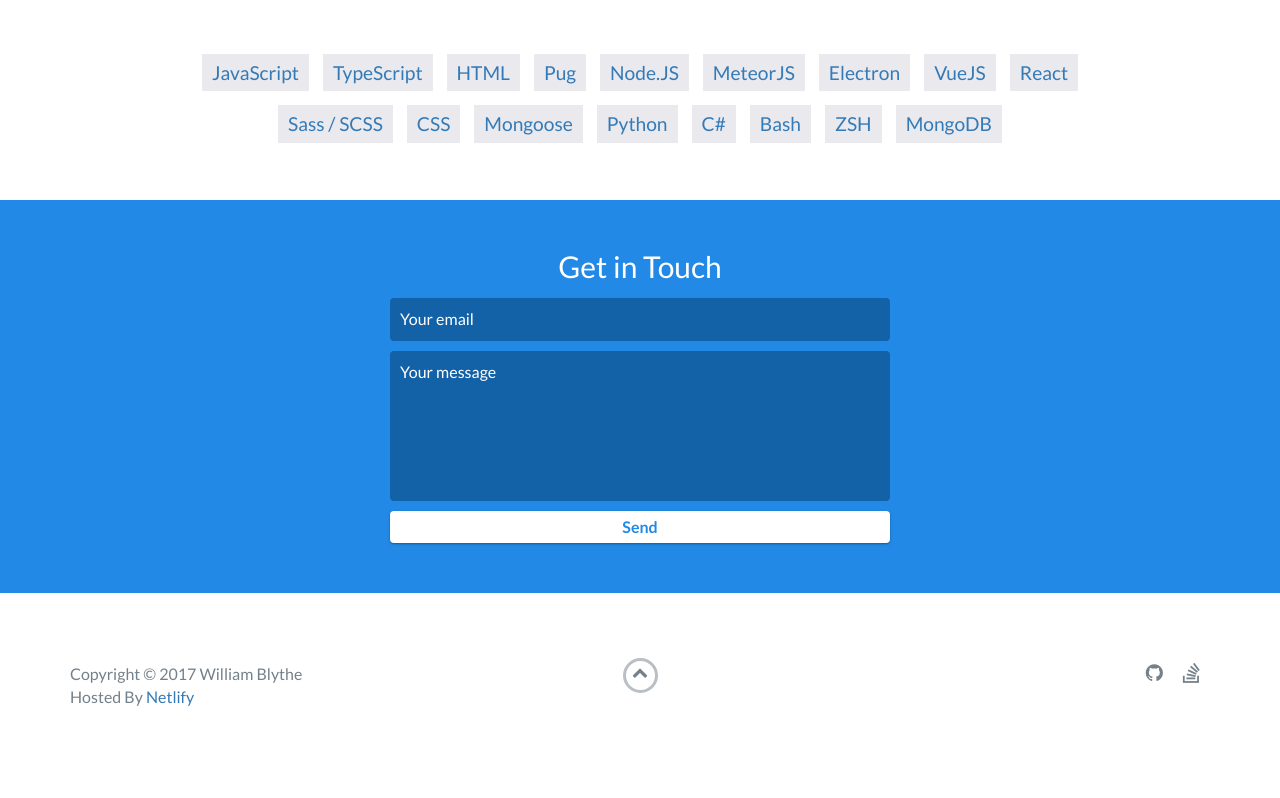
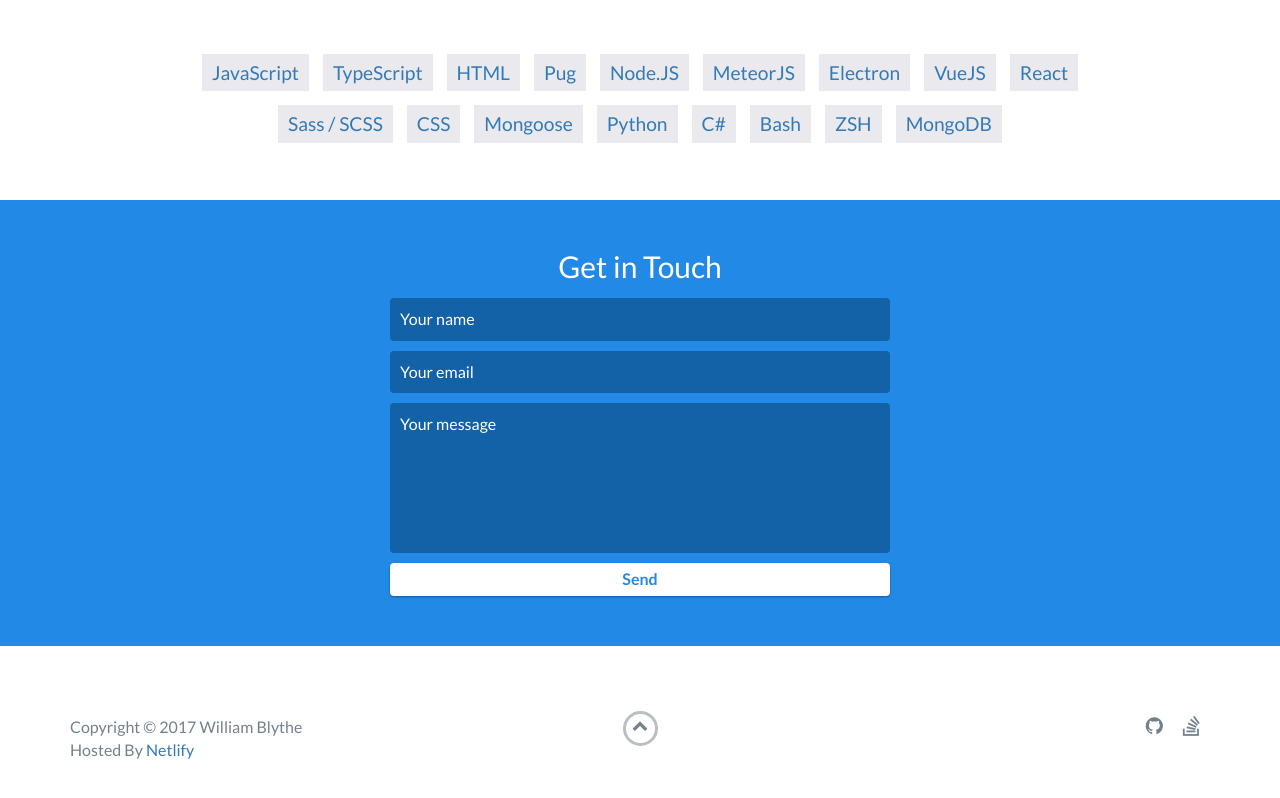
Before and after one commit to willyb321/devportfolio, a React app: page / in a window 1280 px wide. Shown: the part 5520-6318 px from the top of the page. Before the commit the page ends 6279 px from the top, so only its background shows below. Built offline with nearby package versions, Linux system fonts and the light colour scheme.

Commit message:
fix netlify form

```diff
--- a/public/index.html
+++ b/public/index.html
@@ -28,6 +28,12 @@
 	<title>My Portfolio</title>
 </head>
 <body>
+<!-- A little help for the Netlify bots if you're not using a SSG -->
+<form name="contact" netlify netlify-honeypot="bot-field" hidden>
+	<input type="text" name="name" />
+	<input type="email" name="email" />
+	<textarea name="message"></textarea>
+</form>
 <noscript>
 	You need to enable JavaScript to run this app.
 </noscript>
--- a/src/Contact.js
+++ b/src/Contact.js
@@ -6,9 +6,10 @@
 		return (
 			<div id="contact"><h2>Get in Touch</h2>
 				<div id="contact-form">
-					<form name="Contact" method="POST" data-netlify="true">
-						<input name="_subject" type="hidden"
-							   value="Contact request from personal website"/>
+					<form name="contact" method="POST" data-netlify="true">
+						<input type="hidden" name="form-name" value="contact"/>
+						<input
+							name="name" placeholder="Your name" required="true" type="text"/>
 						<input
 							name="email" placeholder="Your email" required="true" type="email"/>
 						<textarea name="message"
```
